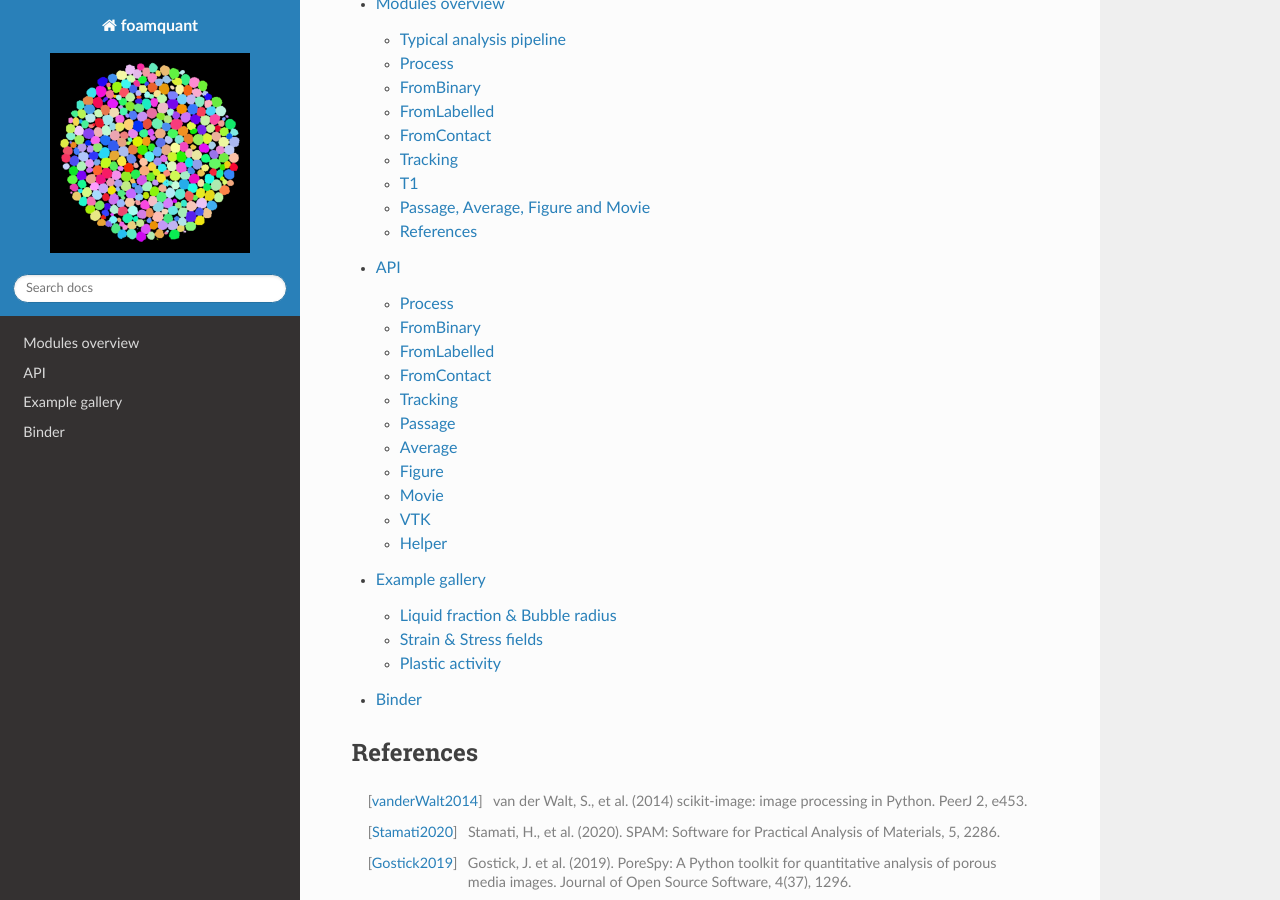
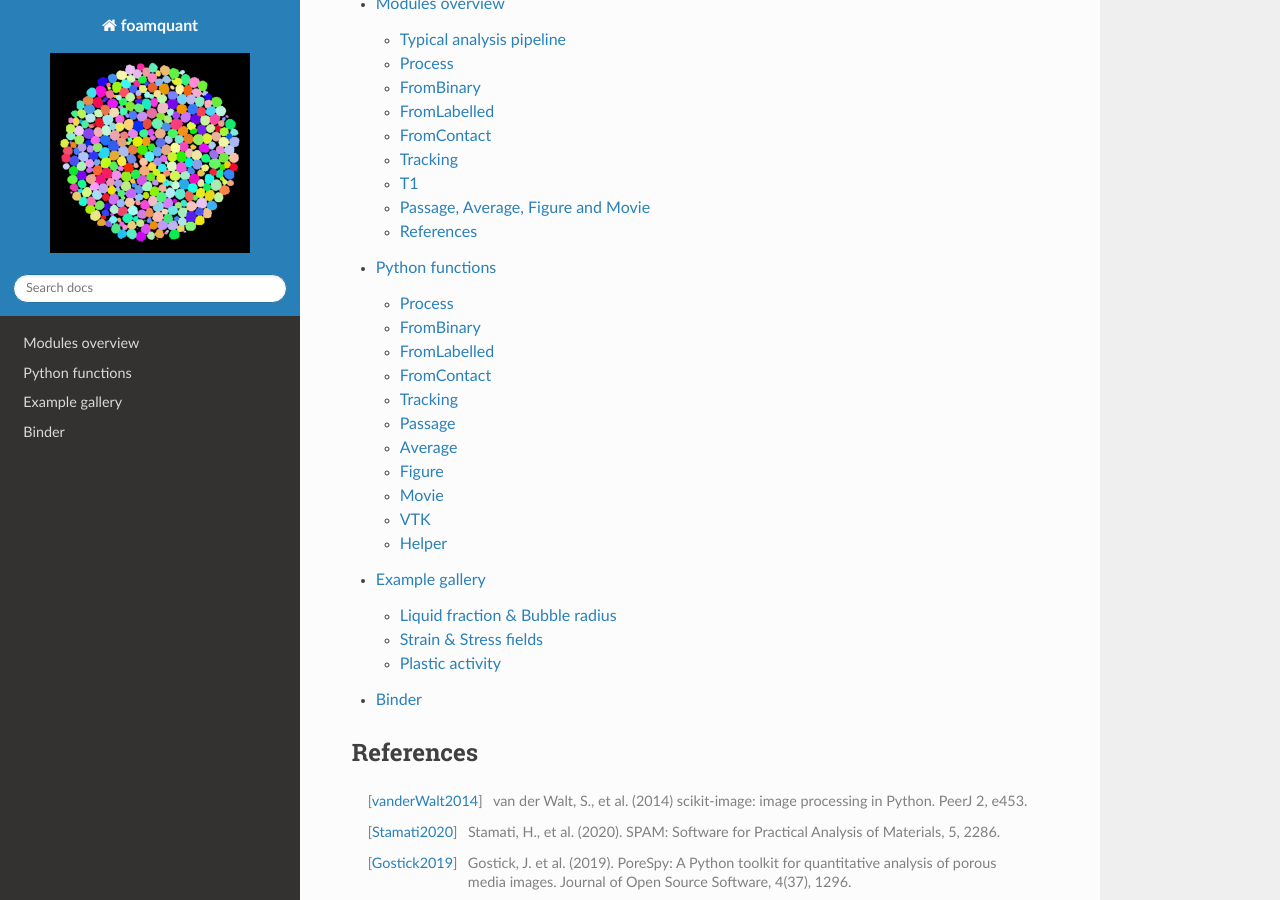
Before and after one commit to floschott/foamquant, a Sphinx documentation site: the page built from docs/source/index.rst, in a window 1280 px wide and 900 px high, scrolled down 634 px. Built offline with Sphinx 7.4.7 and the Read the Docs theme 3.1.0, drawn with Linux system fonts in a browser that asks for light colours; pages that are not in the unit, such as notebooks, are missing from menus.

Commit message:
Update api.rst

```diff
--- a/docs/source/api.rst
+++ b/docs/source/api.rst
@@ -1,4 +1,4 @@
-API
+Python functions
 =============
 
 
```
